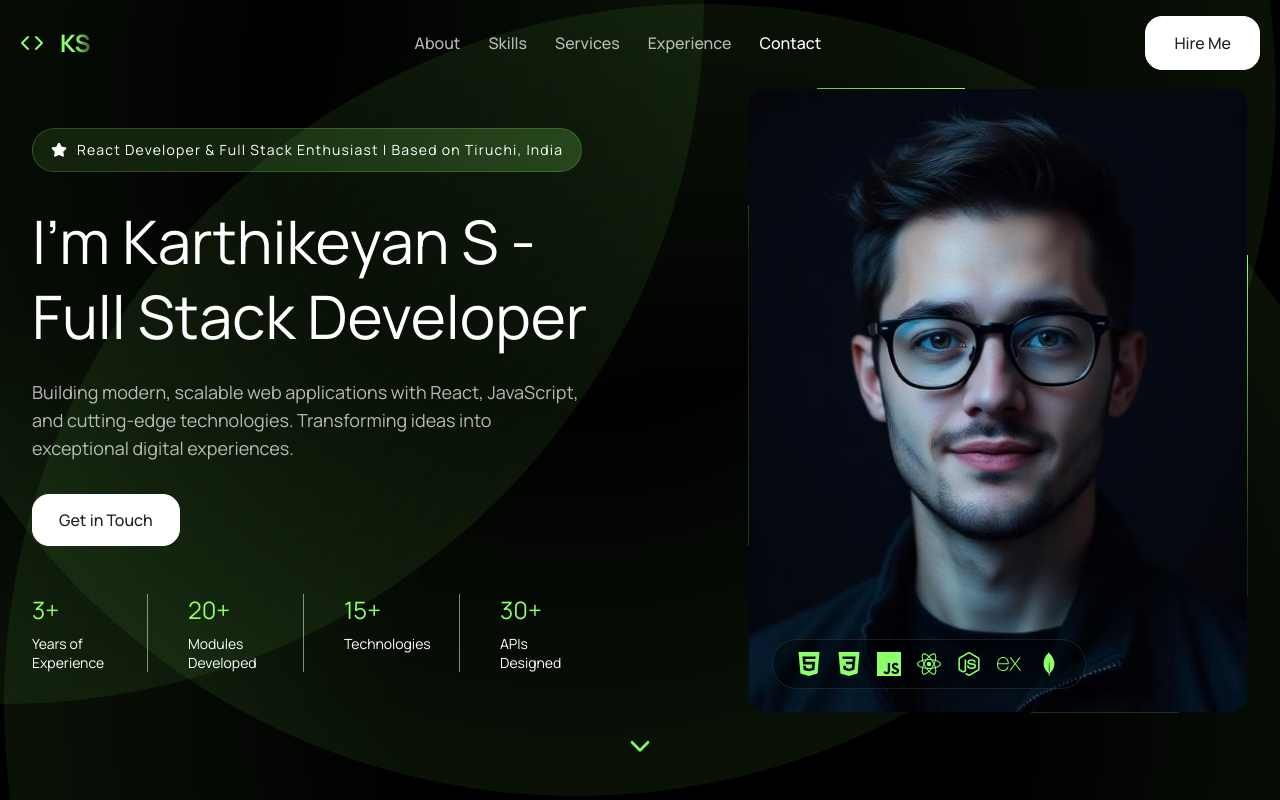
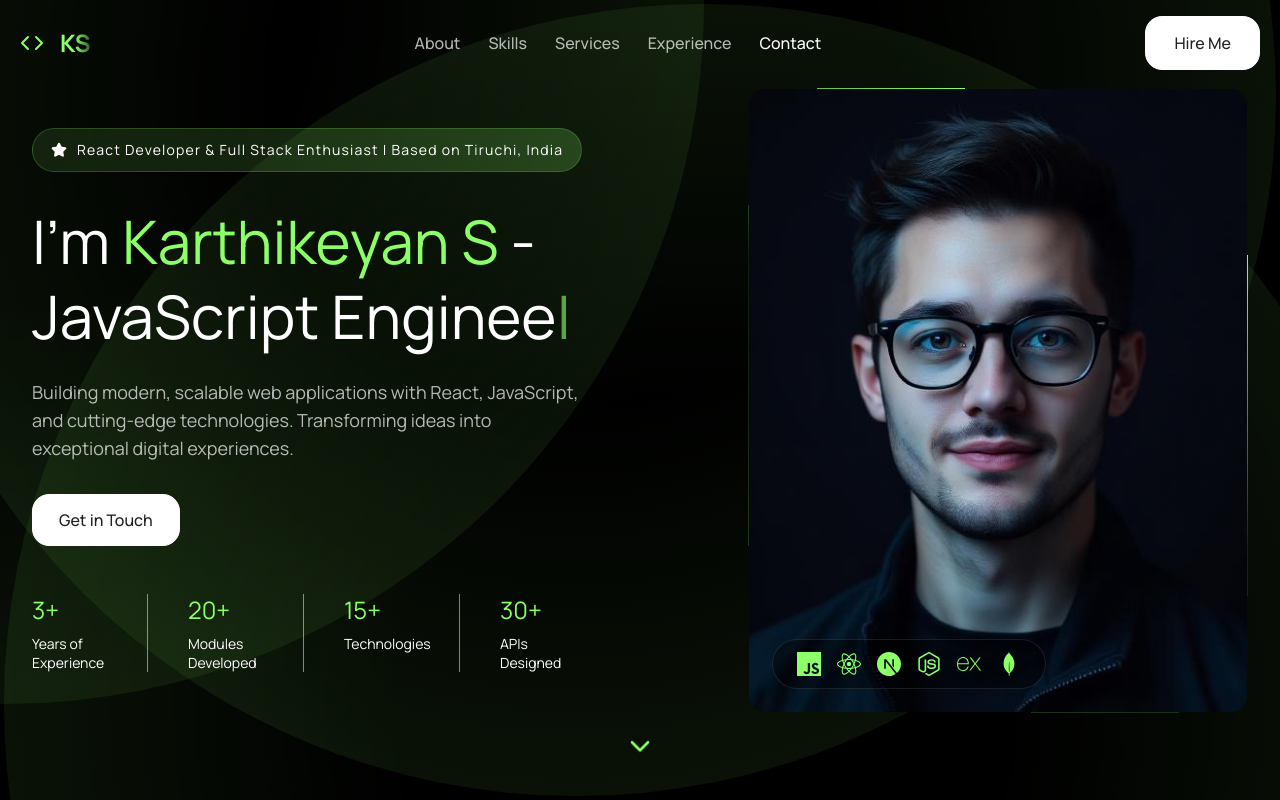
Before and after one commit to Karthikeyan1701/dev-personal-portfolio, a React (Vite) app: page / in a window 1280 px wide. Shown: the top 800 px of the page. Built offline with nearby package versions, Linux system fonts and the light colour scheme.

Commit message:
Done implementing Typing Animation Effect in Hero section

```diff
--- a/src/components/sections/Hero.jsx
+++ b/src/components/sections/Hero.jsx
@@ -2,8 +2,7 @@ import { ChevronDown, Star } from 'lucide-react';
 import {
   SiJavascript,
   SiReact,
-  SiHtml5,
-  SiCss3,
+  SiNextdotjs,
   SiNodedotjs,
   SiExpress,
   SiMongodb,
@@ -12,8 +11,15 @@ import { PERSONAL_INFO, STATS } from '../../utils/constants';
 import { scrollToSection } from '../../hooks/useScrollSpy';
 import FadeIn from '../animations/FadeIn';
 import RadialGradientBg from '../backgrounds/RadialGradientBg';
+import { useTypingText } from '../../hooks/useTypingText';
 
 const Hero = () => {
+  const text = useTypingText([
+    "Full Stack Developer",
+    "JavaScript Engineer",
+    "Modern Web Builder"
+  ]);
+
   return (
     <section className="relative min-h-screen flex items-center overflow-hidden bg-black">
       <RadialGradientBg variant="hero" />
@@ -34,7 +40,7 @@ const Hero = () => {
 
             <FadeIn delay={100}>
               <h1 className="text-4xl md:text-5xl lg:text-6xl font-normal text-white mb-6 leading-tight">
-                I'm Karthikeyan S - Full Stack Developer
+                I'm <span className='text-primary'>Karthikeyan S</span> - <span className='blinking-cursor'>{text}</span>
               </h1>
             </FadeIn>
 
@@ -98,19 +104,15 @@ const Hero = () => {
                   <FadeIn delay={500}>
                     <div className="flex items-center gap-4 bg-black/40 backdrop-blur-sm border border-white/10 rounded-full px-6 py-3">
                       <div className="w-6 h-6 flex items-center justify-center hover:scale-110 transition-transform duration-300">
-                        <SiHtml5 className="w-full h-full text-primary" />
-                      </div>
-
-                      <div className="w-6 h-6 flex items-center justify-center hover:scale-110 transition-transform duration-300">
-                        <SiCss3 className="w-full h-full text-primary" />
-                      </div>
-
-                      <div className="w-6 h-6 flex items-center justify-center hover:scale-110 transition-transform duration-300">
                         <SiJavascript className="w-full h-full text-primary" />
                       </div>
 
                       <div className="w-6 h-6 flex items-center justify-center hover:scale-110 transition-transform duration-300">
                         <SiReact className="w-full h-full text-primary" />
+                      </div>
+
+                      <div className="w-6 h-6 flex items-center justify-center hover:scale-110 transition-transform duration-300">
+                        <SiNextdotjs className="w-full h-full text-primary" />
                       </div>
 
                       <div className="w-6 h-6 flex items-center justify-center hover:scale-110 transition-transform duration-300">
--- /dev/null
+++ b/src/hooks/useTypingText.js
@@ -0,0 +1,62 @@
+import { useEffect, useState } from 'react';
+
+export const useTypingText = (
+  texts = [],
+  typingSpeed = 100,
+  deletingSpeed = 50,
+  pauseTime = 1800,
+) => {
+  const [textIndex, setTextIndex] = useState(0);
+  const [displayText, setDisplayText] = useState('');
+  const [isDeleting, setIsDeleting] = useState(false);
+  const [isPaused, setIsPaused] = useState(false);
+
+  useEffect(() => {
+    if (!texts.length) return;
+
+    const currentText = texts[textIndex];
+
+    // Pause when word completed
+    if (isPaused) {
+        const pauseTimeout = setTimeout(() => {
+            setIsPaused(false);
+            setIsDeleting(true);
+        }, pauseTime);
+
+        return () => clearTimeout(pauseTimeout);
+    }
+
+    const timeout = setTimeout(() => {
+      if (!isDeleting) {
+        const nextText = currentText.slice(0, displayText.length + 1);
+        setDisplayText(nextText);
+
+        if (nextText === currentText) {
+          setIsPaused(true);
+        }
+      } else {
+        const nextText = currentText.slice(0, displayText.length - 1);
+
+        setDisplayText(nextText);
+
+        if (nextText === '') {
+          setIsDeleting(false);
+          setTextIndex((prev) => (prev + 1) % texts.length);
+        }
+      }
+    }, isDeleting ? deletingSpeed : typingSpeed);
+
+    return () => clearTimeout(timeout);
+  }, [
+    displayText,
+    isDeleting,
+    isPaused,
+    textIndex,
+    texts,
+    deletingSpeed,
+    typingSpeed,
+    pauseTime
+  ]);
+
+  return displayText;
+};
--- a/src/index.css
+++ b/src/index.css
@@ -67,7 +67,6 @@
   }
 
   @keyframes pulse {
-
     0%,
     100% {
       opacity: 0.3;
@@ -116,3 +115,17 @@
     overflow: hidden;
   }
 }
+
+@layer components {
+  .blinking-cursor:after {
+    content: '|';
+    @apply text-primary;
+    animation: blink 1s infinite;
+  }
+
+  @keyframes blink {
+    50% {
+      opacity: 0;
+    }
+  }
+}
```
